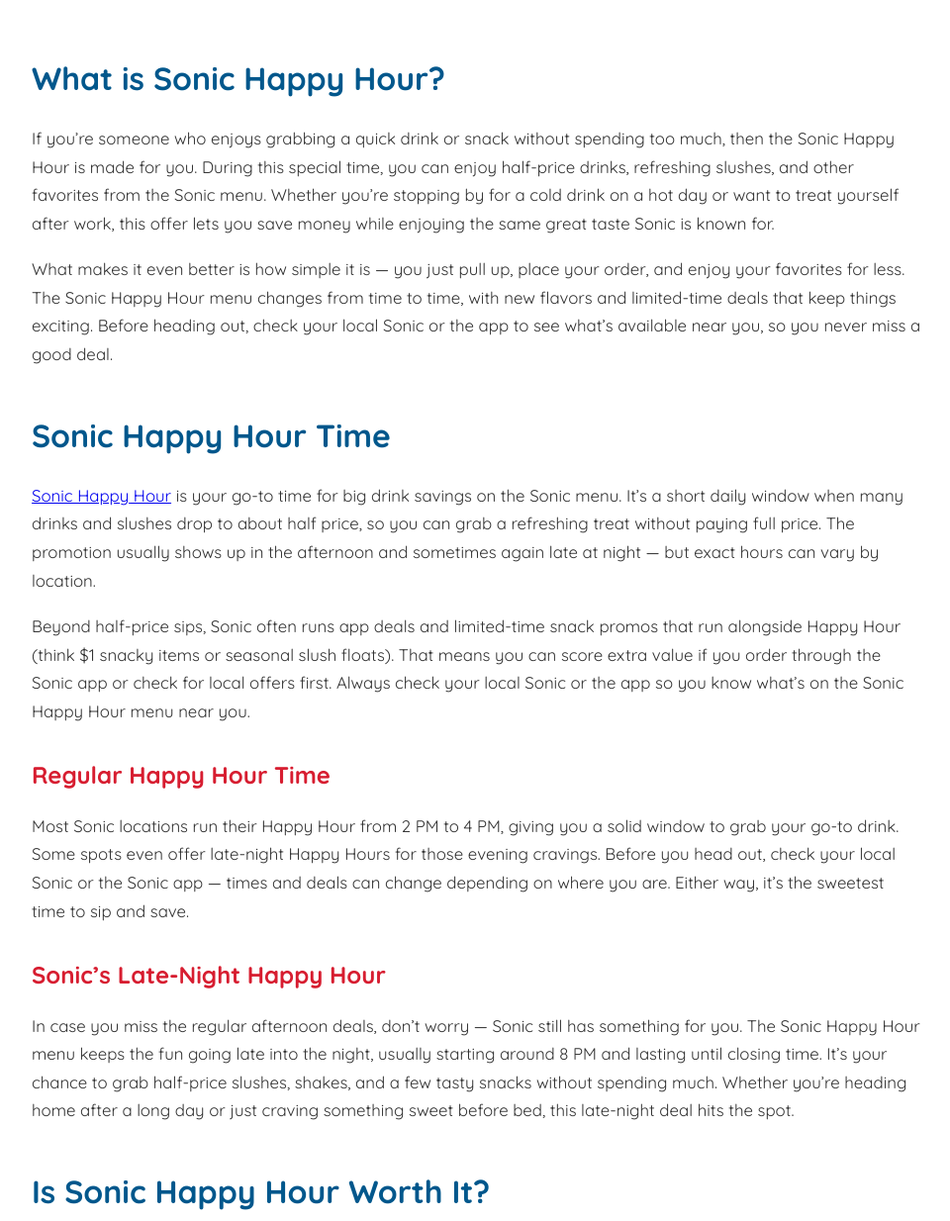
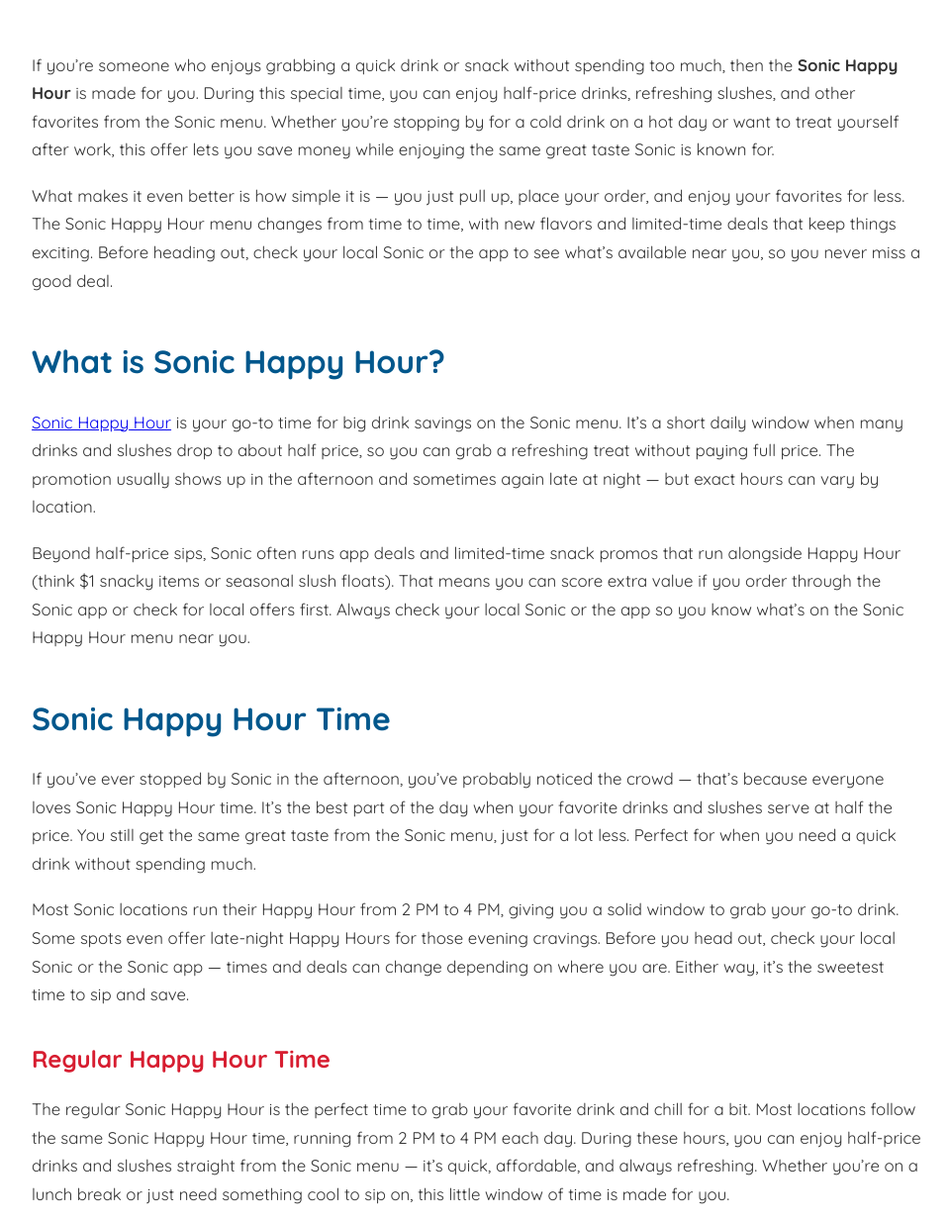
Before and after one commit to sonicmenuusa/sonic-happy-hour-menu, a plain HTML site: page index.html in a window 1280 px wide. Shown: the part 280-1514 px from the top of the page at 99% size, without its empty margins (158-1118 px from the left). Drawn offline with Linux system fonts and the light colour scheme.

Commit message:
Update index.html

```diff
--- a/index.html
+++ b/index.html
@@ -19,37 +19,45 @@
 
   <!-- Content Section -->
   <section class="content">
+
+<p>
+If you’re someone who enjoys grabbing a quick drink or snack without spending too much, then the <b>Sonic Happy Hour</b> is made for you. During this special time, you can enjoy half-price drinks, refreshing slushes, and other favorites from the Sonic menu. Whether you’re stopping by for a cold drink on a hot day or want to treat yourself after work, this offer lets you save money while enjoying the same great taste Sonic is known for.
+</p>
+    <p>What makes it even better is how simple it is — you just pull up, place your order, and enjoy your favorites for less. The Sonic Happy Hour menu changes from time to time, with new flavors and limited-time deals that keep things exciting. Before heading out, check your local Sonic or the app to see what’s available near you, so you never miss a good deal.
+</p>
+
     <h2>What is Sonic Happy Hour?</h2>
-    <p>
-      If you’re someone who enjoys grabbing a quick drink or snack without spending too much, then the Sonic Happy Hour is made for you.
-      During this special time, you can enjoy half-price drinks, refreshing slushes, and other favorites from the Sonic menu. Whether you’re stopping by for a cold drink on a hot day or want to treat yourself after work, this offer lets you save money while enjoying the same great taste Sonic is known for.
-    </p>
-    <p>
-      What makes it even better is how simple it is — you just pull up, place your order, and enjoy your favorites for less. The Sonic Happy Hour menu changes from time to time, with new flavors and limited-time deals that keep things exciting. Before heading out, check your local Sonic or the app to see what’s available near you, so you never miss a good deal.
-    </p>
 
+<p> <a href="https://sonicmenuusa.com/sonic-happy-hour/">Sonic Happy Hour</a> is your go-to time for big drink savings on the Sonic menu. It’s a short daily window when many drinks and slushes drop to about half price, so you can grab a refreshing treat without paying full price. The promotion usually shows up in the afternoon and sometimes again late at night — but exact hours can vary by location.
+</p>
+
+<p> Beyond half-price sips, Sonic often runs app deals and limited-time snack promos that run alongside Happy Hour (think $1 snacky items or seasonal slush floats). That means you can score extra value if you order through the Sonic app or check for local offers first. Always check your local Sonic or the app so you know what’s on the Sonic Happy Hour menu near you.
+</p>
     <h2>Sonic Happy Hour Time</h2>
-    <p>
-      <a href="https://sonicmenuusa.com/sonic-happy-hour/">Sonic Happy Hour</a> is your go-to time for big drink savings on the Sonic menu. It’s a short daily window when many drinks and slushes drop to about half price, so you can grab a refreshing treat without paying full price. The promotion usually shows up in the afternoon and sometimes again late at night — but exact hours can vary by location.
-    </p>
-    <p>
-      Beyond half-price sips, Sonic often runs app deals and limited-time snack promos that run alongside Happy Hour (think $1 snacky items or seasonal slush floats). That means you can score extra value if you order through the Sonic app or check for local offers first. Always check your local Sonic or the app so you know what’s on the Sonic Happy Hour menu near you.
-    </p>
+<p>If you’ve ever stopped by Sonic in the afternoon, you’ve probably noticed the crowd — that’s because everyone loves Sonic Happy Hour time. It’s the best part of the day when your favorite drinks and slushes serve at half the price. You still get the same great taste from the Sonic menu, just for a lot less. Perfect for when you need a quick drink without spending much.
+</p>
+    <p>Most Sonic locations run their Happy Hour from 2 PM to 4 PM, giving you a solid window to grab your go-to drink. Some spots even offer late-night Happy Hours for those evening cravings. Before you head out, check your local Sonic or the Sonic app — times and deals can change depending on where you are. Either way, it’s the sweetest time to sip and save.
+</p>
 
     <h3>Regular Happy Hour Time</h3>
     <p>
-      Most Sonic locations run their Happy Hour from 2 PM to 4 PM, giving you a solid window to grab your go-to drink. Some spots even offer late-night Happy Hours for those evening cravings. Before you head out, check your local Sonic or the Sonic app — times and deals can change depending on where you are. Either way, it’s the sweetest time to sip and save.
+    The regular Sonic Happy Hour is the perfect time to grab your favorite drink and chill for a bit. Most locations follow the same Sonic Happy Hour time, running from 2 PM to 4 PM each day. During these hours, you can enjoy half-price drinks and slushes straight from the Sonic menu — it’s quick, affordable, and always refreshing. Whether you’re on a lunch break or just need something cool to sip on, this little window of time is made for you.
     </p>
 
     <h3>Sonic’s Late-Night Happy Hour</h3>
     <p>
-      In case you miss the regular afternoon deals, don’t worry — Sonic still has something for you. The Sonic Happy Hour menu keeps the fun going late into the night, usually starting around 8 PM and lasting until closing time. It’s your chance to grab half-price slushes, shakes, and a few tasty snacks without spending much. Whether you’re heading home after a long day or just craving something sweet before bed, this late-night deal hits the spot.
+    In case you miss the regular afternoon deals, don’t worry — Sonic still has something for you. The Sonic Happy Hour menu keeps the fun going late into the night, usually starting around 8 PM and lasting until closing time. It’s your chance to grab half-price slushes, shakes, and a few tasty snacks without spending much. Whether you’re heading home after a long day or just craving something sweet before bed, this late-night deal hits the spot.
     </p>
 
     <h2>Is Sonic Happy Hour Worth It?</h2>
     <p>
-      Yes, Sonic Happy Hour is absolutely worth it. You get great value for your money with half-price drinks and slushes that taste just as refreshing as ever. It’s perfect when you want something cool after a long day or need a quick pick-me-up during your drive. The best part? You can mix and match flavors, try new combinations, and still spend less. The service is quick, the atmosphere is fun, and the deals are available every single day.
+     Yes, Sonic Happy Hour is absolutely worth it. You get great value for your money with half-price drinks and slushes that taste just as refreshing as ever. It’s perfect when you want something cool after a long day or need a quick pick-me-up during your drive.
     </p>
+
+    <p>The best part? You can mix and match flavors, try new combinations, and still spend less. The service is quick, the atmosphere is fun, and the deals are available every single day. If you’re someone who loves saving without cutting down on flavor, Sonic Happy Hour is definitely made for you.
+</p>
+
+
 
     <h2>FAQs - Sonic Happy Hour</h2>
     <ol>
@@ -71,14 +79,12 @@
       If you love good deals and fast service, this one’s for you. Just check your nearest location or open the app to see the Sonic Happy Hour schedule. Roll in during that time, order your favorites, and enjoy every sip knowing you saved a few bucks — simple, smart, and delicious.
     </p>
 
-<p> <b>Disclaimer : All content and menu-related information are sourced and inspired from <a href="https://sonicmenuusa.com/"> Sonicmenuusa.com</a> for informational purposes only.</b></p>
-
   </section>
 
   <!-- Footer -->
   <footer>
 
-    <b>Disclaimer : All content and menu-related information are sourced and inspired from <a href="https://sonicmenuusa.com/"> Sonicmenuusa.com</a> for informational purposes only.</b>
+    <p>Disclaimer : All content and menu-related information are sourced and inspired from <a href="https://sonicmenuusa.com/"> Sonicmenuusa.com</a> for informational purposes only.</p>
     <p>© 2025 Sonic Menu | All Rights Reserved</p>
   </footer>
 
```
